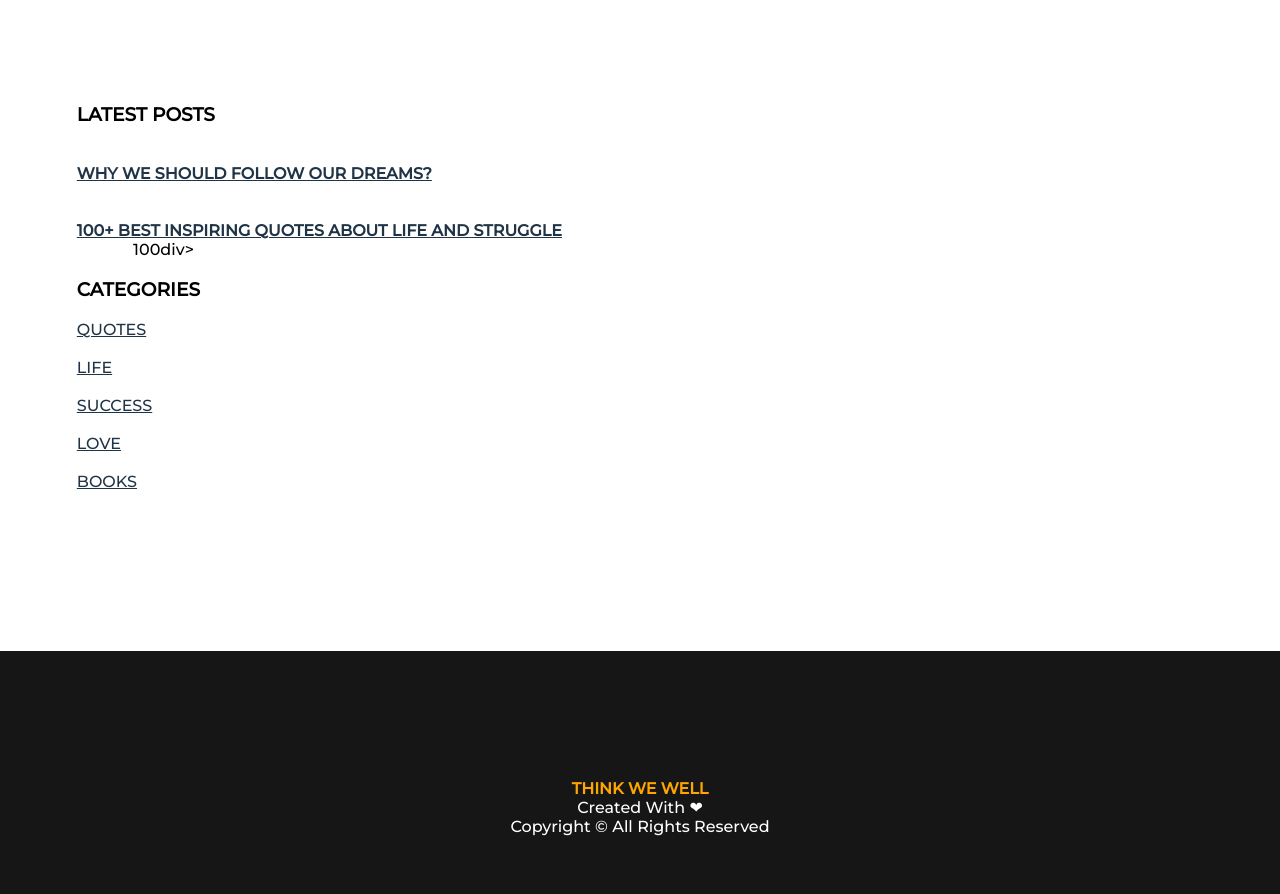
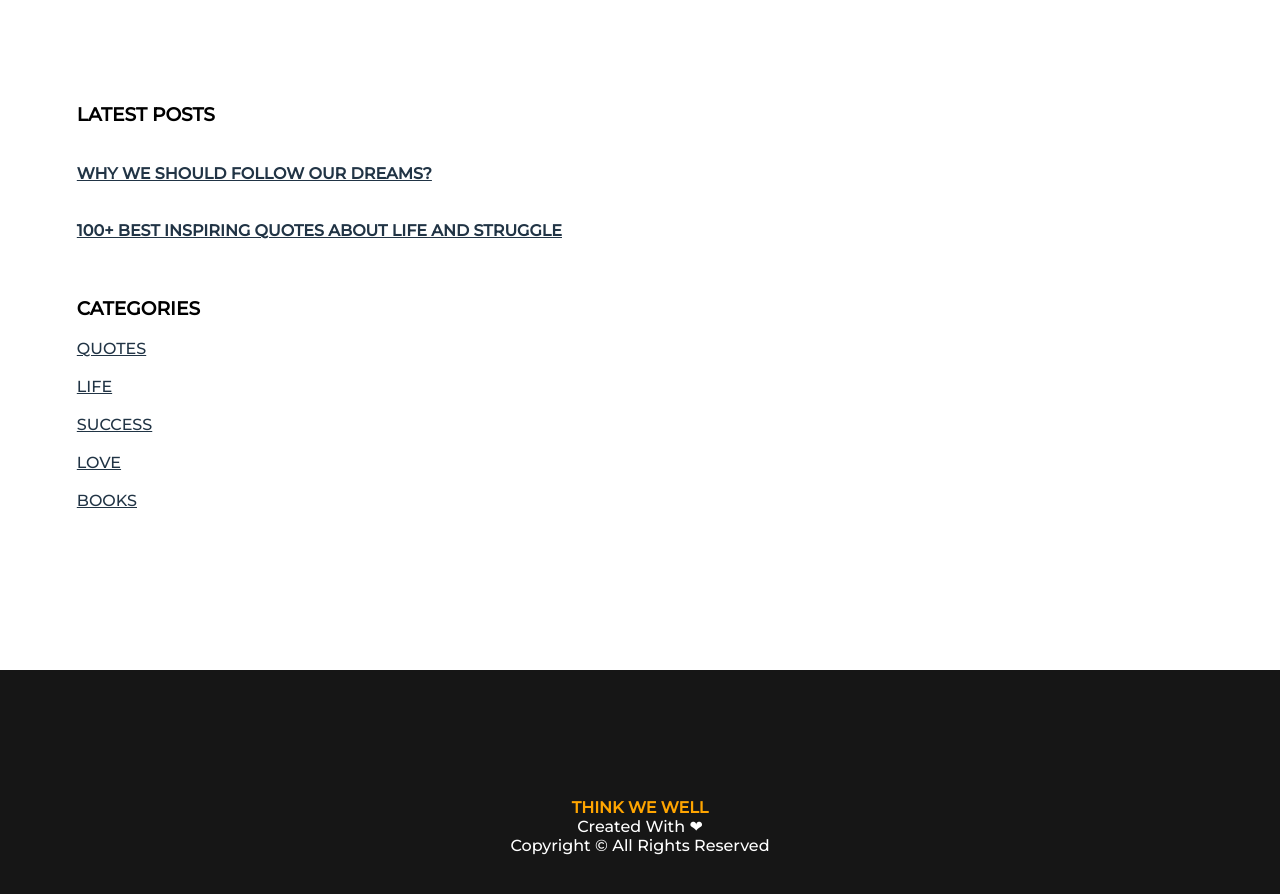
Before and after one commit to sweetverse/sweetverse.github.io, a plain HTML site: page blog/dream.html in a window 1280 px wide. Shown: the part 1040-1934 px from the top of the page. Drawn offline with Linux system fonts and the light colour scheme; a web font is replaced by a local one.

Commit message:
Update dream.html

```diff
--- a/blog/dream.html
+++ b/blog/dream.html
@@ -193,7 +193,7 @@ Follow your dreams because you want to and do it for yourself.
 <a href="https://ThinkWeWell.github.io/blog/dream.html" ><h4>WHY WE SHOULD FOLLOW OUR DREAMS? </h4></a>
 <br>
 <a href="https://www.thinkwewell.in/blog/dream.html " ><h4>100+ BEST INSPIRING QUOTES ABOUT LIFE AND STRUGGLE</h4></a>
-100div>
+</div>
 <br>
 <br>
 <div id="category">
```
